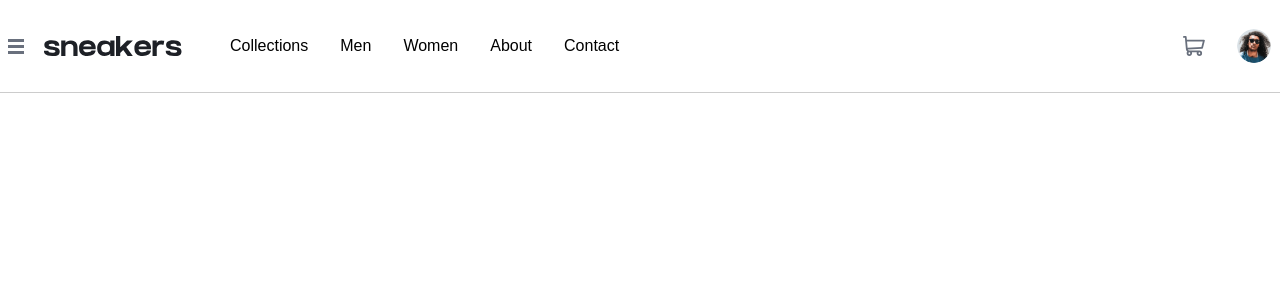
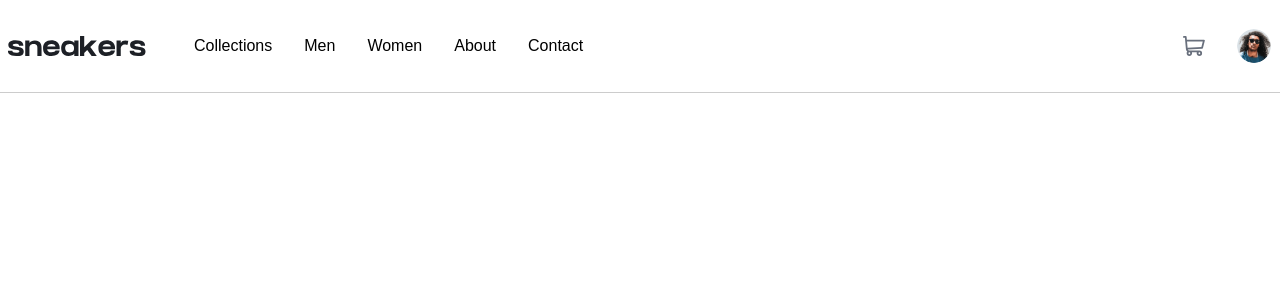
Before and after one commit to Tobbs101/fe-mentor-ecommerce-challenge, a React (Create React App) app: page / in a window 1280 px wide. Shown: the top 300 px of the page. Built offline with nearby package versions, Linux system fonts and the light colour scheme.

Commit message:
updated codebase

```diff
--- a/src/components/header/Header.jsx
+++ b/src/components/header/Header.jsx
@@ -15,11 +15,12 @@ const Navbar = () => {
   return (
     <div
       style={{ borderBottom: "1px solid #ccc" }}
-      className="flex py-7 items-center justify-between px-2"
+      className="relative flex py-7 items-center justify-between px-2"
     >
       <div className="flex gap-5 items-center">
-        <img src={Menu} alt="menu" />
+        {width < 745 && <img src={Menu} alt="menu" />}
         <img src={Logo} alt="logo" />
+        {width > 744 && (
           <ul className="flex gap-8 ml-7">
             {categories.map((x, index) => (
               <li
@@ -43,6 +44,7 @@ const Navbar = () => {
               </li>
             ))}
           </ul>
+        )}
       </div>
       <div className="flex gap-6 items-center">
         <span className="flex items-center justify-center cursor-pointer hover:bg-slate-100 border border-transparent hover:border-slate-100 h-9 w-9 rounded-full">
```
Lines whose indentation alone changed are shown as unchanged.
